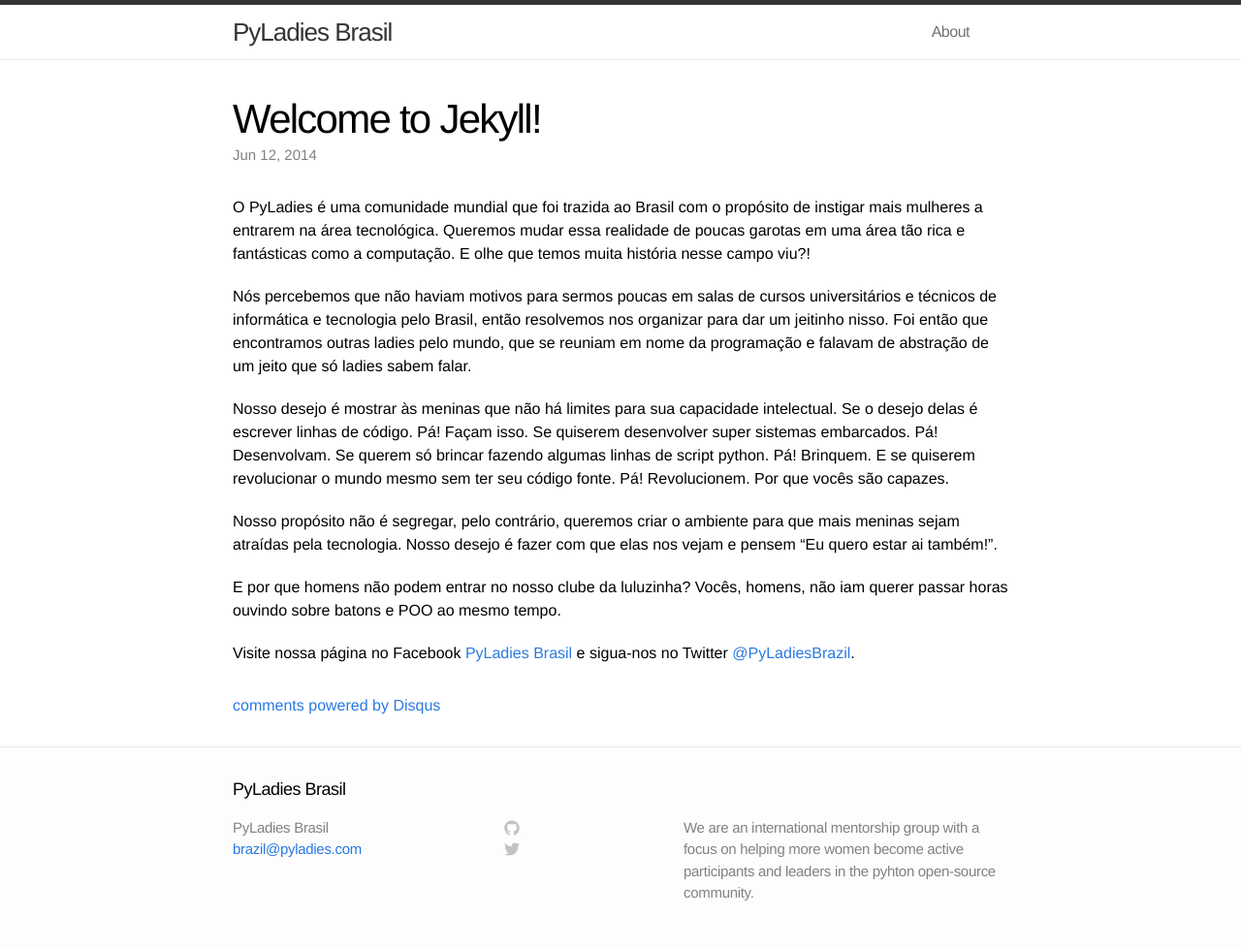
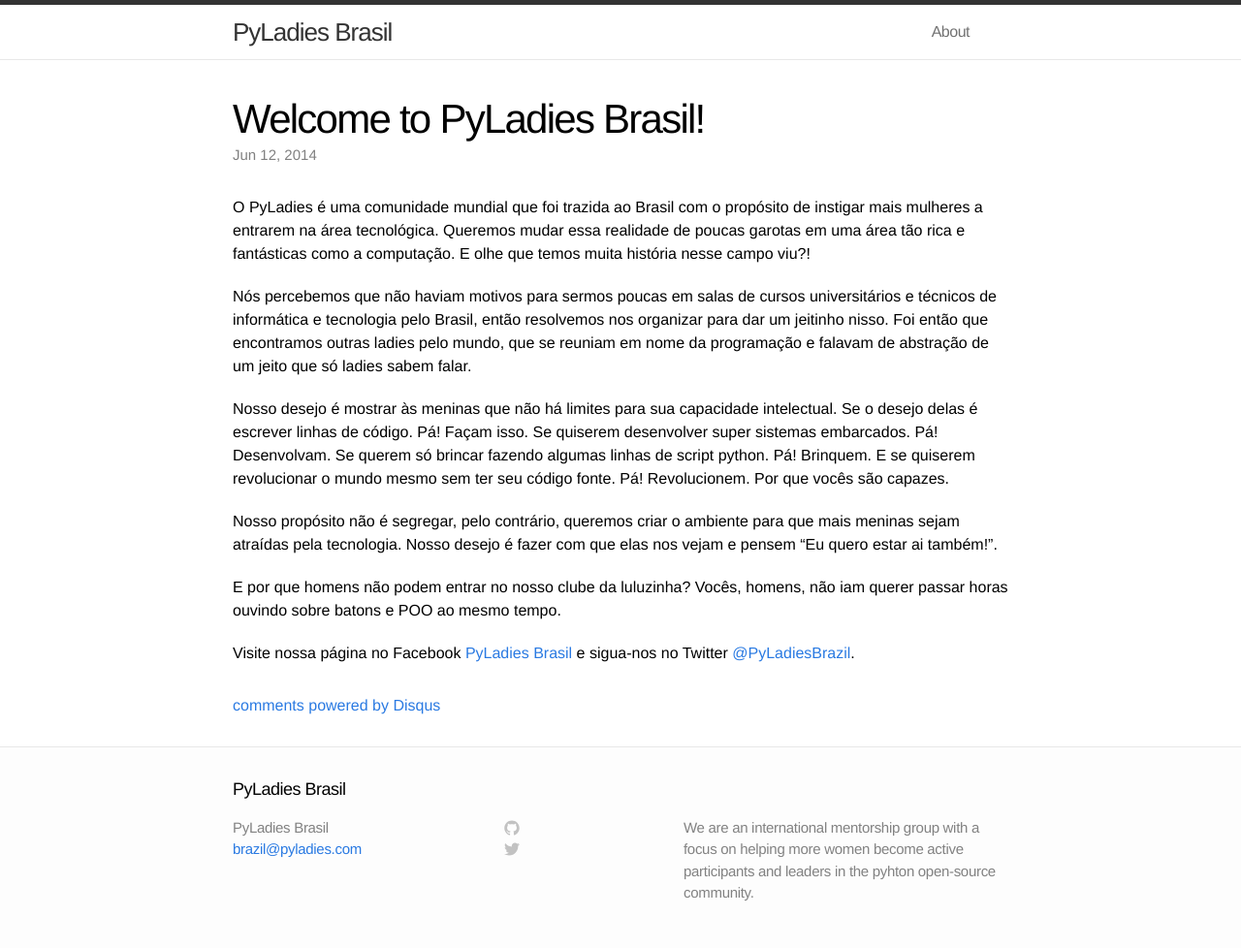
Before and after one commit to pyladies-brazil/pyladies-brazil.github.io, a Jekyll site: the page built from _posts/2014-06-12-welcome-to-jekyll.markdown, in a window 1280 px wide. Shown: the whole page at 97% size. Built offline with Jekyll 4.4.1, drawn with Linux system fonts in a browser that asks for light colours; comment, search, counter and statistics services are not loaded.

Commit message:
editing title first post

```diff
--- a/_posts/2014-06-12-welcome-to-jekyll.markdown
+++ b/_posts/2014-06-12-welcome-to-jekyll.markdown
@@ -1,6 +1,6 @@
 ---
 layout: post
-title:  "Welcome to Jekyll!"
+title:  "Welcome to PyLadies Brasil!"
 date:   2014-06-12 01:41:22
 categories: jekyll update
 ---
```
